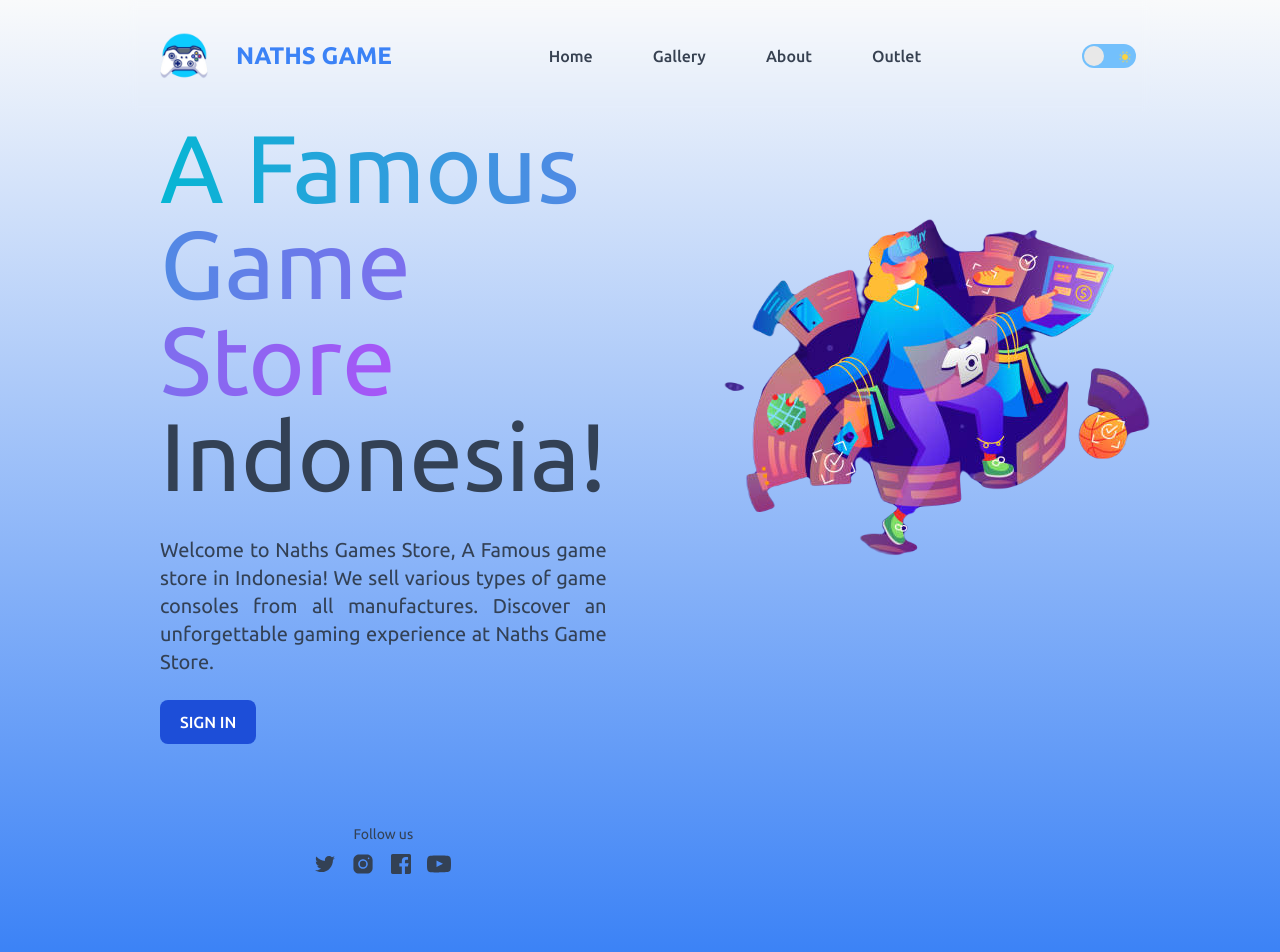
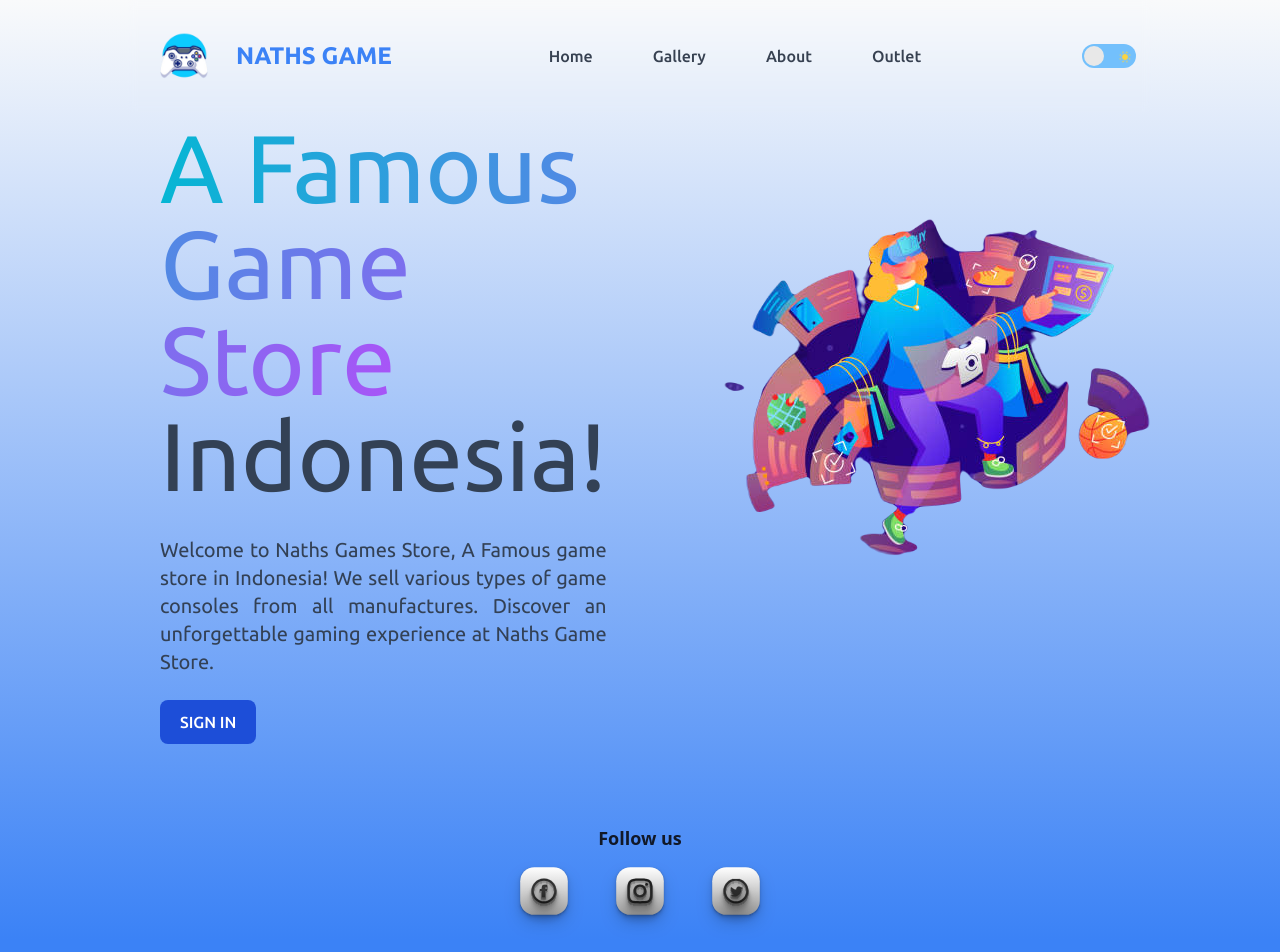
Before and after one commit to nathAd17/naths-game-shop, a plain HTML site: page index.html in a window 1280 px wide. Shown: the top 952 px of the page. Drawn offline with nearby package versions, Linux system fonts and the light colour scheme; some packages are replaced by stand-ins of ours; a script that the page names is missing.

Commit message:
update social media content

```diff
--- a/index.html
+++ b/index.html
@@ -178,11 +178,11 @@
         <header class="bg-gradient-to-b from-gray-50 to-blue-500 dark:from-gray-800 dark:to-cyan-500">
             <!-- navbar  -->
             <nav
-                class="border-gray-50 font-ubuntu bg-transparent md:max-w-screen-md max-w-screen-sm lg:max-w-screen-lg backdrop-blur-sm fixed top-0 left-0 right-0 z-50 flex flex-wrap items-center justify-between p-4 mx-auto">
+                class="border-gray-50 font-ubuntu md:max-w-screen-md lg:max-w-screen-lg backdrop-blur-sm fixed top-0 left-0 right-0 z-50 flex flex-wrap items-center justify-between max-w-screen-sm p-4 mx-auto bg-transparent">
 
                 <a href="#home" class="flex items-center">
                     <img src="img/logo.png" class="w-20 h-20 mr-3" alt="BlueJack Logo" />
-                    <span class="whitespace-nowrap self-center text-xl md:text-2xl font-semibold text-blue-500">NATHS
+                    <span class="whitespace-nowrap md:text-2xl self-center text-xl font-semibold text-blue-500">NATHS
                         GAME</span>
                 </a>
                 <div class="md:order-2 flex items-center">
@@ -243,11 +243,11 @@
         <section>
             <!-- home -->
             <section id="home"
-                class="home bg-gradient-to-b from-gray-50 to-blue-500 dark:from-gray-800 dark:to-cyan-500">
+                class="home bg-gradient-to-b from-gray-50 to-blue-500 dark:from-gray-800 dark:to-cyan-500 relative">
                 <div
-                    class="lg:py-0 lg:flex-col text-slate-700 dark:text-white mx-auto relative flex lg:max-w-screen-lg flex-col-reverse py-24">
-                    <div class="md:px-0 lg:px-8 lg:py-20 font-ubuntu w-full px-4 mx-auto flex lg:flex-row flex-col">
-                        <div class="lg:pr-8 xl:pr-6 mb-0 mx-auto">
+                    class="lg:py-0 lg:flex-col text-slate-700 dark:text-white lg:max-w-screen-lg relative flex flex-col-reverse pt-24 mx-auto">
+                    <div class="md:px-0 lg:px-8 lg:pt-20 font-ubuntu lg:flex-row flex flex-col w-full px-4 mx-auto">
+                        <div class="lg:pr-8 xl:pr-6 mx-auto mb-0">
                             <h1 class="sm:mt-10 sm:text-5xl lg:text-6xl xl:text-8xl mt-6 text-4xl font-normal">
                                 <span
                                     class="bg-clip-text bg-gradient-to-r from-cyan-500 to-purple-500 text-transparent">A
@@ -263,48 +263,6 @@
                                     data-modal-toggle="authentication-modal"
                                     class="block text-white bg-blue-700 hover:bg-blue-800 focus:ring-4 focus:outline-none focus:ring-blue-300 font-medium rounded-lg text-base px-5 py-2.5 text-center hover:shadow-lg hover:shadow-indigo-500/50 dark:bg-blue-600 dark:hover:bg-blue-700 dark:focus:ring-blue-800"
                                     type="button"> SIGN IN</button>
-                            </div>
-                            <div class="flex flex-col items-center">
-                                <div class="text-slate-700 dark:text-white md:mb-2 mb-2 text-sm">Follow us</div>
-                                <div class="flex items-center space-x-4">
-                                    <div class="flex items-center">
-                                        <a href="#Social" class="hover:text-cyan-400 transition-colors duration-300">
-                                            <svg viewBox="0 0 24 24" fill="currentColor" class="h-5">
-                                                <path
-                                                    d="M24,4.6c-0.9,0.4-1.8,0.7-2.8,0.8c1-0.6,1.8-1.6,2.2-2.7c-1,0.6-2,1-3.1,1.2c-0.9-1-2.2-1.6-3.6-1.6 c-2.7,0-4.9,2.2-4.9,4.9c0,0.4,0,0.8,0.1,1.1C7.7,8.1,4.1,6.1,1.7,3.1C1.2,3.9,1,4.7,1,5.6c0,1.7,0.9,3.2,2.2,4.1 C2.4,9.7,1.6,9.5,1,9.1c0,0,0,0,0,0.1c0,2.4,1.7,4.4,3.9,4.8c-0.4,0.1-0.8,0.2-1.3,0.2c-0.3,0-0.6,0-0.9-0.1c0.6,2,2.4,3.4,4.6,3.4 c-1.7,1.3-3.8,2.1-6.1,2.1c-0.4,0-0.8,0-1.2-0.1c2.2,1.4,4.8,2.2,7.5,2.2c9.1,0,14-7.5,14-14c0-0.2,0-0.4,0-0.6 C22.5,6.4,23.3,5.5,24,4.6z">
-                                                </path>
-                                            </svg>
-                                        </a>
-                                    </div>
-                                    <div class="flex items-center">
-                                        <a href="#Social" class="hover:text-purple-600 transition-colors duration-300">
-                                            <svg viewBox="0 0 30 30" fill="currentColor" class="h-6">
-                                                <circle cx="15" cy="15" r="4"></circle>
-                                                <path
-                                                    d="M19.999,3h-10C6.14,3,3,6.141,3,10.001v10C3,23.86,6.141,27,10.001,27h10C23.86,27,27,23.859,27,19.999v-10   C27,6.14,23.859,3,19.999,3z M15,21c-3.309,0-6-2.691-6-6s2.691-6,6-6s6,2.691,6,6S18.309,21,15,21z M22,9c-0.552,0-1-0.448-1-1   c0-0.552,0.448-1,1-1s1,0.448,1,1C23,8.552,22.552,9,22,9z">
-                                                </path>
-                                            </svg>
-                                        </a>
-                                    </div>
-                                    <div class="flex items-center">
-                                        <a href="#Social" class="hover:text-blue-800 transition-colors duration-300">
-                                            <svg viewBox="0 0 24 24" fill="currentColor" class="h-5">
-                                                <path
-                                                    d="M22,0H2C0.895,0,0,0.895,0,2v20c0,1.105,0.895,2,2,2h11v-9h-3v-4h3V8.413c0-3.1,1.893-4.788,4.659-4.788 c1.325,0,2.463,0.099,2.795,0.143v3.24l-1.918,0.001c-1.504,0-1.795,0.715-1.795,1.763V11h4.44l-1,4h-3.44v9H22c1.105,0,2-0.895,2-2 V2C24,0.895,23.105,0,22,0z">
-                                                </path>
-                                            </svg>
-                                        </a>
-                                    </div>
-                                    <div class="flex items-center">
-                                        <a href="#Social" class="hover:text-red-600 transition-colors duration-300">
-                                            <svg viewBox="0 0 24 24" fill="currentColor" class="h-6">
-                                                <path
-                                                    d="M23.8,7.2c0,0-0.2-1.7-1-2.4c-0.9-1-1.9-1-2.4-1C17,3.6,12,3.6,12,3.6h0c0,0-5,0-8.4,0.2 c-0.5,0.1-1.5,0.1-2.4,1c-0.7,0.7-1,2.4-1,2.4S0,9.1,0,11.1v1.8c0,1.9,0.2,3.9,0.2,3.9s0.2,1.7,1,2.4c0.9,1,2.1,0.9,2.6,1 c1.9,0.2,8.2,0.2,8.2,0.2s5,0,8.4-0.3c0.5-0.1,1.5-0.1,2.4-1c0.7-0.7,1-2.4,1-2.4s0.2-1.9,0.2-3.9v-1.8C24,9.1,23.8,7.2,23.8,7.2z M9.5,15.1l0-6.7l6.5,3.4L9.5,15.1z">
-                                                </path>
-                                            </svg>
-                                        </a>
-                                    </div>
-                                </div>
                             </div>
                         </div>
                         <!-- <div class="animate-pulse md:px-0 lg:pr-0 lg:mb-0 lg:mx-4 xl:px-4 w-full px-4 mx-auto mb-6"> -->
@@ -458,6 +416,37 @@
                         </div>
                     </div>
                 </div>
+                <div class="social-content">
+                    <div class="flex flex-col items-center">
+                        <div class="dark:text-white mb-2 text-lg font-bold text-gray-900">Follow us</div>
+                        <div class="flex items-center space-x-4">
+                            <div class="flex items-center">
+                                <a href="#Social" class="hover:text-purple-600 transition-colors duration-300">
+                                    <img src="img/facebook-light.svg" alt="Facebook"
+                                        class="grayscale hover:grayscale-0 dark:hidden w-20 h-20" />
+                                    <img src="img/facebook-dark.svg" alt="Facebook"
+                                        class="dark:block grayscale hover:grayscale-0 hidden w-20 h-20" />
+                                </a>
+                            </div>
+                            <div class="flex items-center">
+                                <a href="#Social" class="hover:text-purple-600 transition-colors duration-300">
+                                    <img src="img/instagram-light.svg" alt="Facebook"
+                                        class="grayscale hover:grayscale-0 dark:hidden w-20 h-20" />
+                                    <img src="img/instagram-dark.svg" alt="Facebook"
+                                        class="dark:block grayscale hover:grayscale-0 hidden w-20 h-20" />
+                                </a>
+                            </div>
+                            <div class="flex items-center">
+                                <a href="#Social" class="hover:text-purple-600 transition-colors duration-300">
+                                    <img src="img/twitter-light.svg" alt="Facebook"
+                                        class="grayscale hover:grayscale-0 dark:hidden w-20 h-20" />
+                                    <img src="img/twitter-dark.svg" alt="Facebook"
+                                        class="grayscale hover:grayscale-0 dark:block hidden w-20 h-20" />
+                                </a>
+                            </div>
+                        </div>
+                    </div>
+                </div>
             </section>
             <!-- akhir home -->
             <!-- gallery  -->
@@ -466,7 +455,7 @@
                 <!--  -->
                 <h1 class="sm:text-6xl dark:text-white text-4xl font-bold tracking-tight text-center" data-aos="fade-up"
                     data-aos-duration="500">Gallery </h1>
-                <div class="sm:px-6 sm:py-24 lg:max-w-screen-lg  md:px-24 lg:px-8 w-full px-4 py-16 mx-auto">
+                <div class="sm:px-6 sm:py-24 lg:max-w-screen-lg md:px-24 lg:px-8 w-full px-4 py-16 mx-auto">
                     <h2 class="text-2xl font-bold tracking-tight" data-aos="fade-right" data-aos-duration="500"
                         data-aos-delay="300">Customers also purchased</h2>
                     <div
@@ -1811,7 +1800,7 @@
             <section id="about" class="text-slate-700 dark:text-slate-50 bg-slate-50 dark:bg-gray-800">
                 <!-- -->
                 <div
-                    class="pt-28 max-w-screen-sm md:max-w-screen-md lg:max-w-screen-lg md:px-24 lg:px-84 pb-28 px-4 mx-auto">
+                    class="pt-28 md:max-w-screen-md lg:max-w-screen-lg md:px-24 lg:px-84 pb-28 max-w-screen-sm px-4 mx-auto">
                     <h1 class="font-ubuntu sm:text-6xl mb-8 text-4xl font-bold tracking-tight text-center"
                         data-aos="fade-up" data-aos-duration="500">About</h1>
                     <div class="lg:grid-cols-2 grid gap-12 row-gap-8">
@@ -1863,7 +1852,7 @@
                     </div>
                 </div>
                 <div
-                    class="max-w-screen-sm md:max-w-screen-md lg:max-w-screen-lg md:px-24 lg:px-8 lg:py-20 px-4 py-16 mx-auto">
+                    class="md:max-w-screen-md lg:max-w-screen-lg md:px-24 lg:px-8 lg:py-20 max-w-screen-sm px-4 py-16 mx-auto">
                     <div class="md:mx-auto sm:text-center lg:max-w-xl md:mb-12 font-ubuntu w-full mb-10">
                         <div>
                             <p
@@ -2035,7 +2024,7 @@
                 class="bg-gradient-to-t from-blue-500 from-5% to-gray-50 border-b border-gray-100 dark:from-cyan-500 dark:from-5% dark:to-gray-800">
                 <!--  -->
                 <div
-                    class="pt-28 md:px-24 max-w-screen-sm md:max-w-screen-md lg:max-w-screen-lg lg:px-8 text-slate-700 dark:text-slate-50 px-4 pb-16 mx-auto">
+                    class="pt-28 md:px-24 md:max-w-screen-md lg:max-w-screen-lg lg:px-8 text-slate-700 dark:text-slate-50 max-w-screen-sm px-4 pb-16 mx-auto">
                     <div class="md:mx-auto sm:text-center md:mb-12 font-ubuntu w-full mb-10">
                         <div class="mb-6">
                             <h1 class="sm:text-6xl text-4xl font-bold tracking-tight text-center" data-aos="fade-up"
@@ -2182,7 +2171,7 @@
                     class="container-footer bg-gradient-to-t from-white from-20% to-blue-500 dark:from-black dark:from-20% dark:to-cyan-500">
                     <!--  -->
                     <div
-                        class="w-screen md:max-w-screen-md lg:max-w-screen-lg md:px-24 lg:px-8 text-slate-700 dark:text-slate-50 font-ubuntu px-4 pt-16 mx-auto">
+                        class="md:max-w-screen-md lg:max-w-screen-lg md:px-24 lg:px-8 text-slate-700 dark:text-slate-50 font-ubuntu w-screen px-4 pt-16 mx-auto">
                         <div class="sm:grid-cols-2 lg:grid-cols-4 grid gap-10 row-gap-6 mb-8" data-aos="zoom-out"
                             data-aos-duration="500" data-aos-delay="300">
                             <div class="sm:col-span-2">
```
Also changed, not shown: img/facebook-dark.svg (added), img/facebook-light.svg (added), img/facebook.svg (added), img/instagram-dark.svg (added), img/instagram-light.svg (added), img/instagram.svg (added), img/twitter-dark.svg (added), img/twitter-light.svg (added), img/twitter.svg (added).
